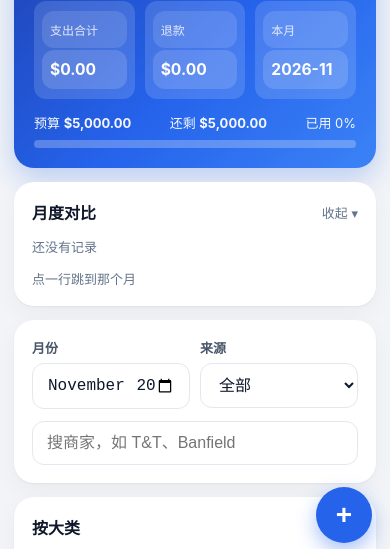
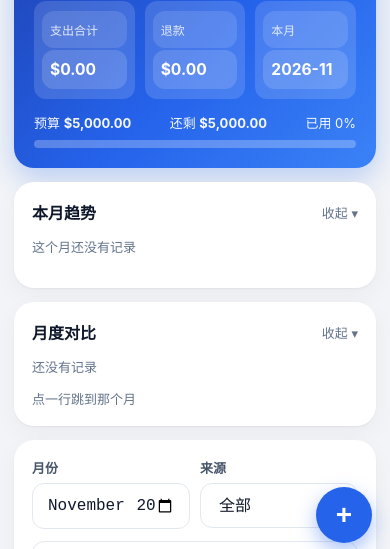
Before and after one commit to yichencoding/bookkeeper, a plain HTML site: page index.html in a window 390 px wide. Shown: the part 225-774 px from the top of the page. Drawn offline with Linux system fonts and the light colour scheme.

Commit message:
v4.4: add monthly trend card (weekly bars + cumulative curve with budget line)

```diff
--- a/index.html
+++ b/index.html
@@ -59,6 +59,14 @@ pre{white-space:pre-wrap;word-break:break-all;background:#f8fafc;padding:12px;bo
     </div>
     <div class="hero-budget"><span>预算 <b id="heroBudget">$5,000.00</b></span><span>还剩 <b id="heroLeft">$5,000.00</b></span><span id="heroPct">已用 0%</span></div>
     <div class="hero-bar"><i id="heroBarFill" style="width:0%"></i></div>
+  </div>
+  <div class="card">
+    <div class="row" id="trendHead" style="cursor:pointer"><h3 style="margin:0;flex:1">本月趋势</h3><span class="muted" id="trendHint" style="flex:0 0 auto">收起 ▾</span></div>
+    <div id="trendBody">
+      <div id="trendWeeks"></div>
+      <div id="trendCum" style="margin-top:14px"></div>
+      <p class="muted" id="trendNote" style="margin:10px 0 0"></p>
+    </div>
   </div>
   <div class="card">
     <div class="row" id="chartHead" style="cursor:pointer"><h3 style="margin:0;flex:1">月度对比</h3><span class="muted" id="chartHint" style="flex:0 0 auto">收起 ▾</span></div>
@@ -281,6 +289,7 @@ function render(){
   $("cats").innerHTML=Object.entries(byCat).sort((a,b)=>Math.abs(b[1])-Math.abs(a[1])).map(([c,v])=>{const sel=c===selCat;return `<div class="cat" data-c="${c}" style="cursor:pointer"><div class="cat-top"><span class="cat-dot" style="background:${CATCOLORS[c]||"#2563eb"}"></span><span class="cat-name" style="${sel?"color:#1d4ed8":""}">${c}</span><b class="cat-amt">${money(v)}</b><span style="color:#cbd5e1;font-size:18px;line-height:1">›</span></div><div class="bar"><i style="width:${Math.round(Math.abs(v)/max*100)}%;background:${CATCOLORS[c]||"#2563eb"}"></i></div></div>`;}).join("")||'<p class="muted">这个月还没有记录</p>';
   document.querySelectorAll("#cats .cat").forEach(el=>el.addEventListener("click",()=>{ const c=el.dataset.c; selCat=(selCat===c)?"":c; render(); }));
   renderChart();
+  renderTrend();
   if(q) list=list.filter(r=>(r.merchant||"").toLowerCase().includes(q));
   if(sf) list=list.filter(r=>r.source===sf);
   if(selCat) list=list.filter(r=>r.category===selCat);
@@ -321,12 +330,58 @@ function renderChart(){
   }).join("")||'<p class="muted">还没有记录</p>';
   document.querySelectorAll("#monthChart .cat").forEach(el=>el.addEventListener("click",()=>{ $("month").value=el.dataset.m; render(); }));
 }
+function renderTrend(){
+  const m=$("month").value||localISODate(new Date()).slice(0,7);
+  const list=monthRows();
+  const [y,mo]=m.split("-").map(Number);
+  const dim=new Date(y,mo,0).getDate();
+  const budget=getBudget();
+  if(!list.length){
+    $("trendWeeks").innerHTML='<p class="muted">这个月还没有记录</p>';
+    $("trendCum").innerHTML=""; $("trendNote").textContent="";
+    return;
+  }
+  // 按周：1-7、8-14、15-21、22-28、29-月底
+  const weeks=[];
+  for(let s=1;s<=dim;s+=7) weeks.push({s,e:Math.min(s+6,dim)});
+  const wdata=weeks.map(w=>{
+    let sum=0,cnt=0;
+    list.forEach(r=>{ const d=Number(String(r.date).slice(8,10)); if(d>=w.s&&d<=w.e){ sum+=Number(r.amount||0); cnt++; } });
+    return {s:w.s,e:w.e,sum,cnt};
+  });
+  const maxW=Math.max(1,...wdata.map(w=>Math.abs(w.sum)));
+  $("trendWeeks").innerHTML=wdata.map(w=>{
+    const pct=Math.round(Math.abs(w.sum)/maxW*100);
+    return `<div class="cat"><div class="cat-top"><span class="cat-dot" style="background:#2563eb"></span><span class="cat-name">${mo}/${w.s}–${w.e} · ${w.cnt} 笔</span><b class="cat-amt">${money(w.sum)}</b></div><div class="bar"><i style="width:${pct}%;background:#2563eb"></i></div></div>`;
+  }).join("");
+  // 累计曲线：每天结束时的累计净支出
+  const daily={};
+  list.forEach(r=>{ const d=Number(String(r.date).slice(8,10)); daily[d]=(daily[d]||0)+Number(r.amount||0); });
+  let cum=0; const cumPts=[];
+  for(let d=1;d<=dim;d++){ cum+=daily[d]||0; cumPts.push(cum); }
+  const lastDay=Math.max(1,...list.map(r=>Number(String(r.date).slice(8,10))));
+  const maxCum=Math.max(0,...cumPts);
+  const scale=Math.max(budget,maxCum,1);
+  const W=320,H=150,X0=10,X1=310,Y0=12,Y1=138;
+  const x=d=>dim>1?X0+(d-1)/(dim-1)*(X1-X0):X0;
+  const yv=v=>Y1-(v/scale)*(Y1-Y0);
+  const pts=cumPts.map((v,i)=>`${x(i+1).toFixed(1)},${yv(v).toFixed(1)}`).join(" ");
+  const yB=yv(budget);
+  const lx=x(lastDay), ly=yv(cumPts[lastDay-1]);
+  $("trendCum").innerHTML=`<svg viewBox="0 0 ${W} ${H}" style="width:100%;height:auto;display:block" role="img" aria-label="累计支出曲线"><polygon points="${X0},${Y1} ${pts} ${X1},${Y1}" fill="#dc2626" opacity="0.08"/><line x1="${X0}" y1="${yB.toFixed(1)}" x2="${X1}" y2="${yB.toFixed(1)}" stroke="#64748b" stroke-width="1.5" stroke-dasharray="5 4"/><polyline points="${pts}" fill="none" stroke="#dc2626" stroke-width="2.5" stroke-linejoin="round" stroke-linecap="round"/><circle cx="${lx.toFixed(1)}" cy="${ly.toFixed(1)}" r="4" fill="#dc2626"/><text x="${X1}" y="${(yB-5).toFixed(1)}" text-anchor="end" font-size="11" fill="#64748b">预算 ${money(budget)}</text></svg>`;
+  $("trendNote").textContent=`累计 ${money(cumPts[lastDay-1])}（截至 ${mo}/${lastDay}）· 预算 ${money(budget)} · 还剩 ${money(budget-cumPts[lastDay-1])}`;
+}
 $("chartHead").onclick=()=>{ chartCollapsed=!chartCollapsed; $("chartBody").classList.toggle("hidden",chartCollapsed); $("chartHint").textContent=chartCollapsed?"展开 ▸":"收起 ▾"; };
 let catsCollapsed=false;
 try{ catsCollapsed=localStorage.getItem("family-bookkeeping-cats-collapsed")==="1"; }catch(e){}
 function applyCatsCollapsed(){ $("catsBody").classList.toggle("hidden",catsCollapsed); $("catsHint").textContent=catsCollapsed?"展开 ▸":"收起 ▾"; }
 $("catsHead").onclick=()=>{ catsCollapsed=!catsCollapsed; try{ localStorage.setItem("family-bookkeeping-cats-collapsed",catsCollapsed?"1":"0"); }catch(e){} applyCatsCollapsed(); };
 applyCatsCollapsed();
+let trendCollapsed=false;
+try{ trendCollapsed=localStorage.getItem("family-bookkeeping-trend-collapsed")==="1"; }catch(e){}
+function applyTrendCollapsed(){ $("trendBody").classList.toggle("hidden",trendCollapsed); $("trendHint").textContent=trendCollapsed?"展开 ▸":"收起 ▾"; }
+$("trendHead").onclick=()=>{ trendCollapsed=!trendCollapsed; try{ localStorage.setItem("family-bookkeeping-trend-collapsed",trendCollapsed?"1":"0"); }catch(e){} applyTrendCollapsed(); };
+applyTrendCollapsed();
 $("catFilterPill").onclick=()=>{ selCat=""; render(); };
 function show(v){ ["view-list","view-form","view-sync"].forEach(id=>$(id).classList.toggle("hidden", id!==v)); $("navList").classList.toggle("on", v==="view-list"); $("navSync").classList.toggle("on", v==="view-sync"); }
 $("navList").onclick=()=>{ show("view-list"); render(); };
@@ -488,6 +543,6 @@ try{
 (async function(){ const s=getSync(); if(!s.url) return; if(isDirty()){ await autoPushManual(); } pull(); })();
 
 </script>
-<p class="muted" style="text-align:center;padding:8px 0 24px">家庭记账 · 版本 v4.3</p>
+<p class="muted" style="text-align:center;padding:8px 0 24px">家庭记账 · 版本 v4.4</p>
 </body>
 </html>
```
